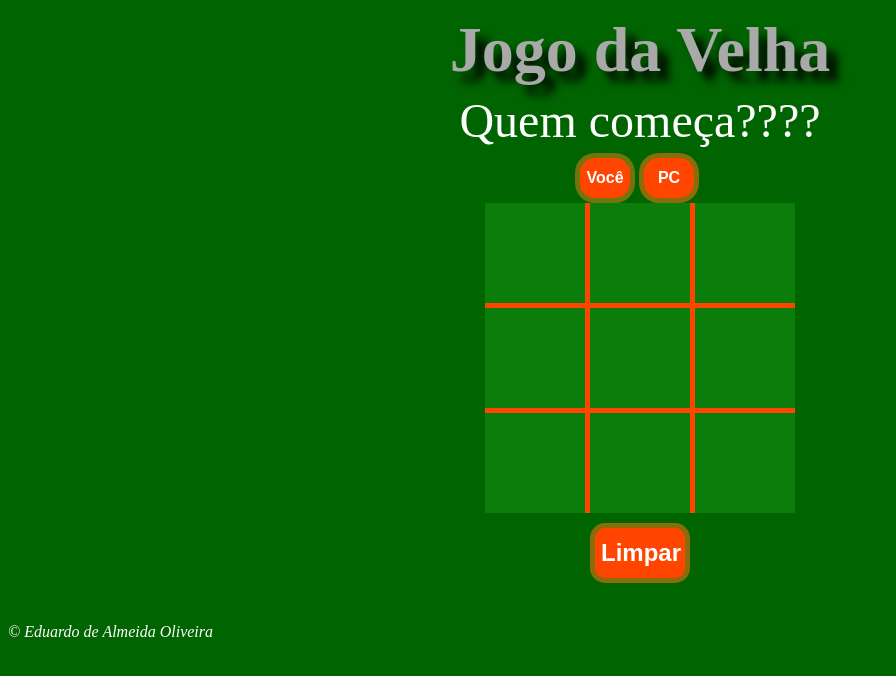
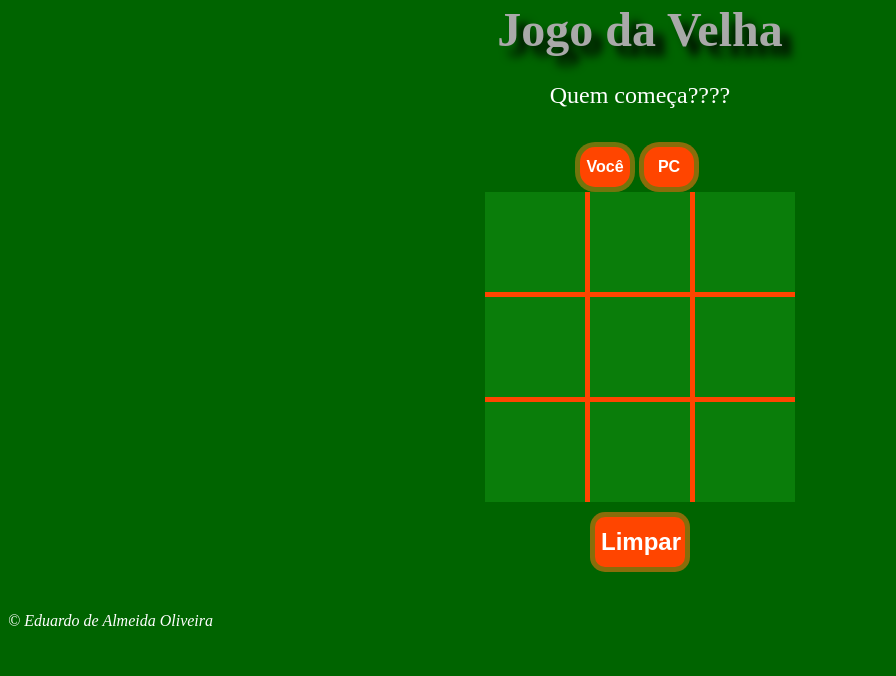
Before and after one commit to eduardoaoliv/jogo_da_velha, a plain HTML site: page index.html in a window 1280 px wide. Shown: the whole page, without its empty margins (0-896 px from the left). Drawn offline with Linux system fonts and the light colour scheme.

Commit message:
alterando fontes header e mensag

```diff
--- a/estilo.css
+++ b/estilo.css
@@ -3,7 +3,7 @@ body{
 }
 
 header{
-    font-size: 2em;
+    font-size: 1.5em;
     text-align: center;
     color: darkgrey;
     text-shadow: 10px 10px 10px black;
@@ -18,7 +18,7 @@ header{
     margin-bottom: 10px;
     margin-left: auto;
     margin-right: auto;
-    font-size: 3em;
+    font-size: 1.5em;
     color: white;
     text-align: center;
 
```
